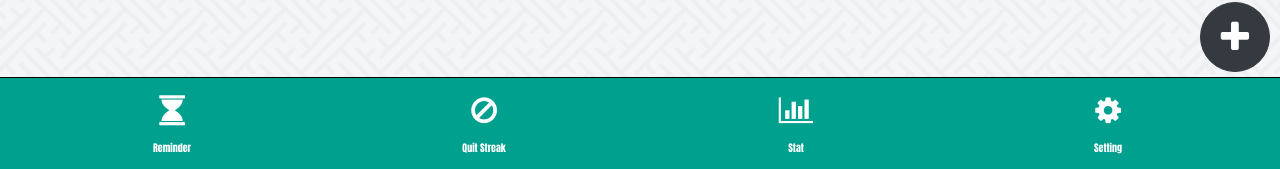
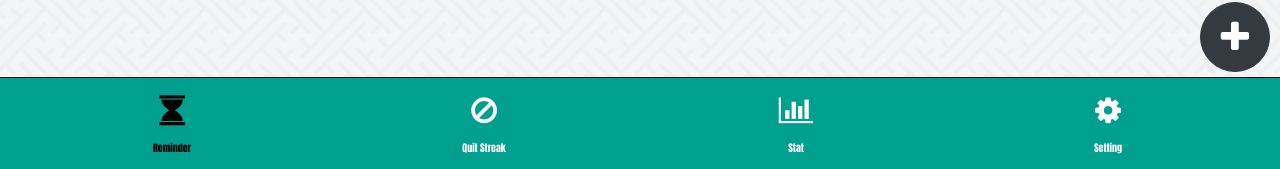
Before and after one commit to thanhn062/HowManyDaysSince, a website: page public/index.html in a window 1280 px wide. Shown: the part 628-797 px from the top of the page. Drawn offline with nearby package versions, Linux system fonts and the light colour scheme.

Commit message:
Add active nav color

```diff
--- a/public/style.css
+++ b/public/style.css
@@ -6,11 +6,15 @@ body {
 .navbar {
 	background-color: #00a08e;
 }
+
 .btn-lg {
 	width: 25%;
 	font-size: 10px;
 	text-align: center;
 	color: white;
+}
+.activeNav {
+	color: black;
 }
 .reminder-item {
 	background-color: #efc358;
```
